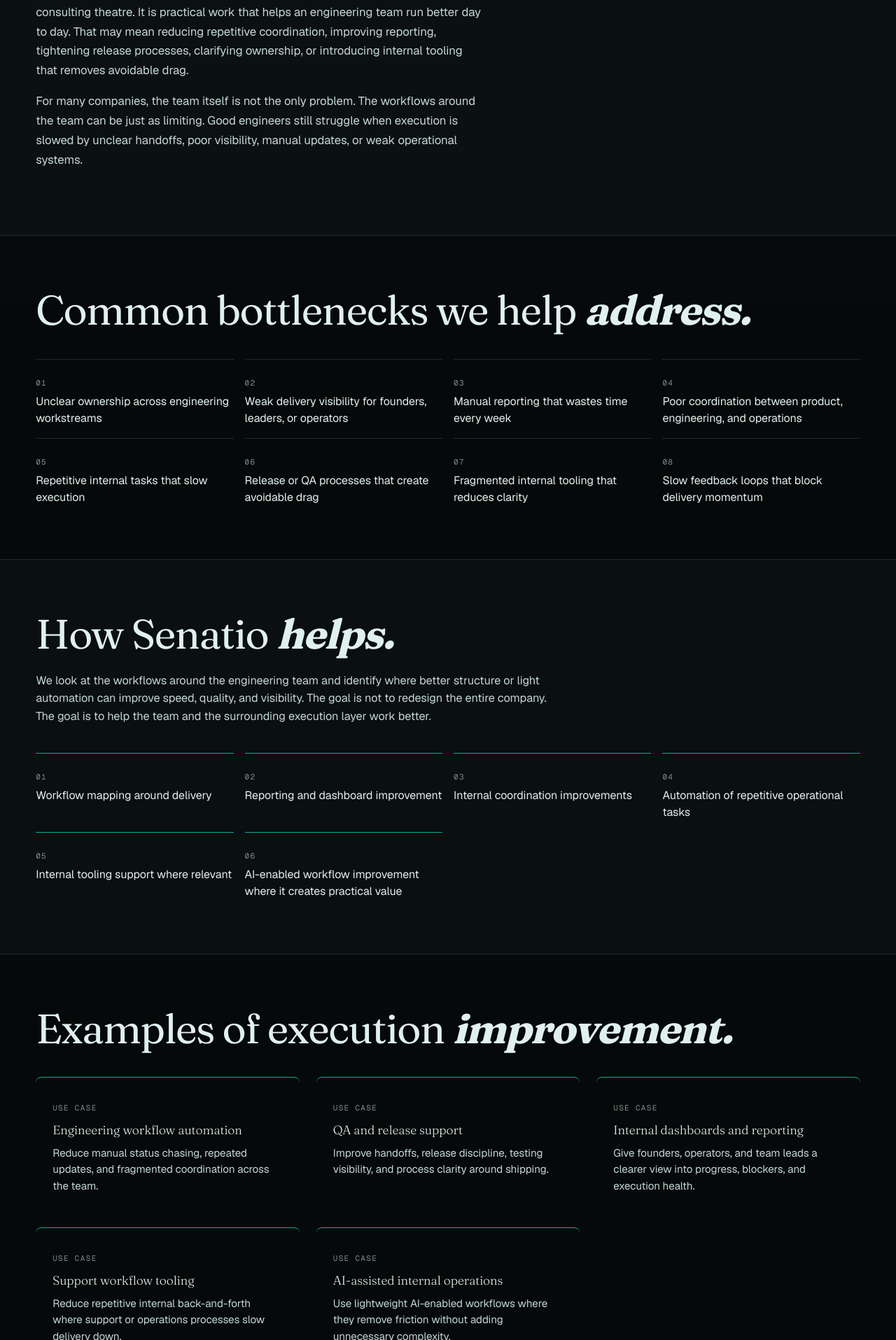
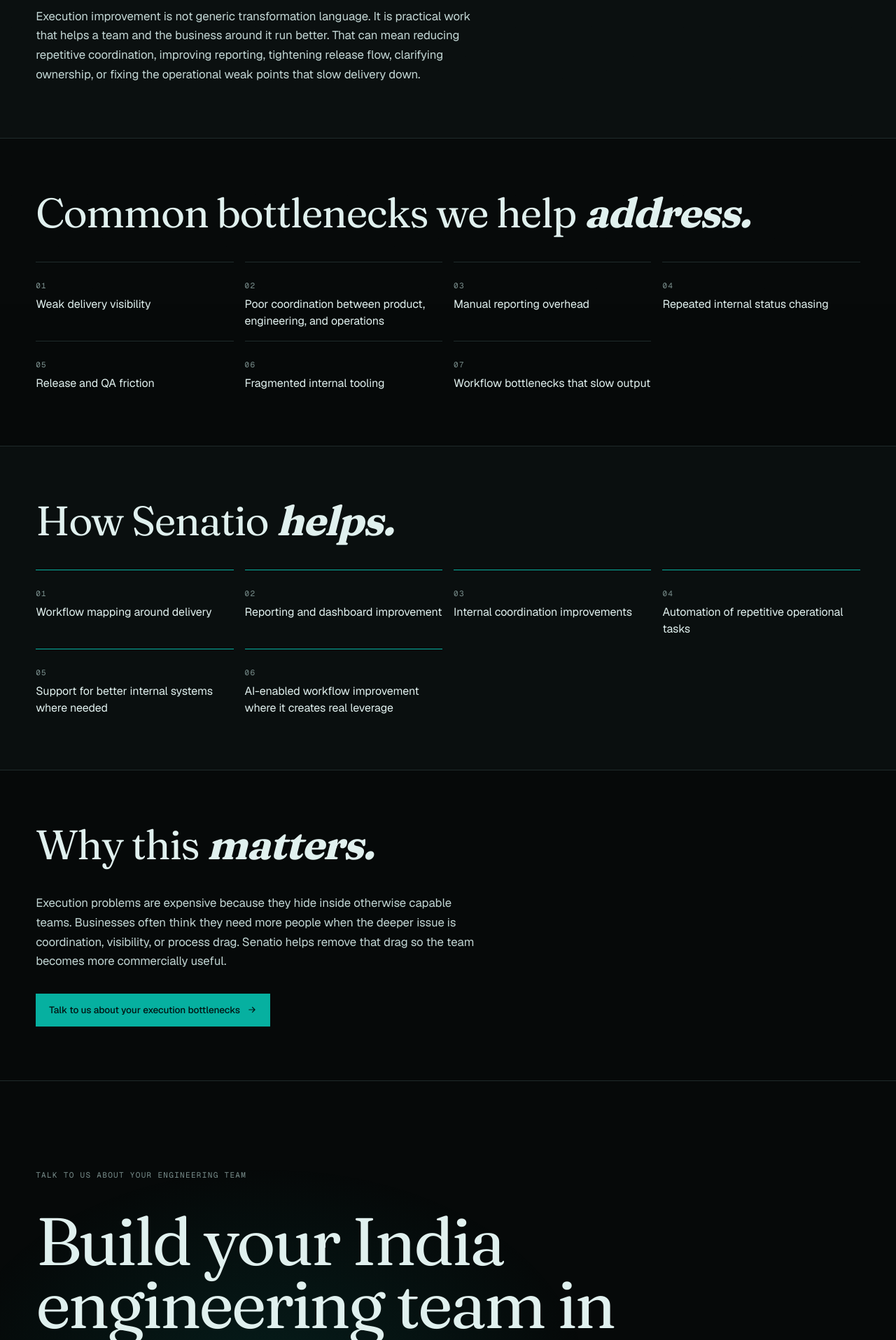
Before and after one commit to gugan-zemuria/Senatio-landing-page, a Next.js app: page /execution-improvement in a window 1280 px wide. Shown: the part 765-2680 px from the top of the page at 70% size. Built offline with nearby package versions, Linux system fonts and the light colour scheme.

Commit message:
refactor: simplify and streamline content on the execution improvement landing page

```diff
--- a/src/app/execution-improvement/page.tsx
+++ b/src/app/execution-improvement/page.tsx
@@ -9,7 +9,7 @@
 export const metadata: Metadata = {
   title: "Engineering Workflow Improvement and Automation | Senatio",
   description:
-    "Improve engineering execution through workflow improvement, delivery visibility, practical automation, and AI-enabled internal operations.",
+    "Senatio helps companies improve execution around engineering teams through workflow improvement, delivery visibility, practical automation, and internal operating support.",
 };
 
 const BtnArrow = () => (
@@ -28,15 +28,21 @@
   </svg>
 );
 
+const s = {
+  text: { color: "var(--fg-2)" as const, lineHeight: 1.65 as const, fontSize: "1.05rem" as const, margin: 0 as const },
+  textSm: { color: "var(--fg-2)" as const, lineHeight: 1.55 as const, fontSize: "0.95rem" as const, margin: 0 as const },
+  stack: { display: "flex" as const, flexDirection: "column" as const, gap: "16px" as const },
+  max: { maxWidth: "640px" as const },
+};
+
 const bottlenecks = [
-  "Unclear ownership across engineering workstreams",
-  "Weak delivery visibility for founders, leaders, or operators",
-  "Manual reporting that wastes time every week",
+  "Weak delivery visibility",
   "Poor coordination between product, engineering, and operations",
-  "Repetitive internal tasks that slow execution",
-  "Release or QA processes that create avoidable drag",
-  "Fragmented internal tooling that reduces clarity",
-  "Slow feedback loops that block delivery momentum",
+  "Manual reporting overhead",
+  "Repeated internal status chasing",
+  "Release and QA friction",
+  "Fragmented internal tooling",
+  "Workflow bottlenecks that slow output",
 ];
 
 const howWeHelp = [
@@ -44,38 +50,8 @@
   "Reporting and dashboard improvement",
   "Internal coordination improvements",
   "Automation of repetitive operational tasks",
-  "Internal tooling support where relevant",
-  "AI-enabled workflow improvement where it creates practical value",
-];
-
-const useCases = [
-  {
-    title: "Engineering workflow automation",
-    desc: "Reduce manual status chasing, repeated updates, and fragmented coordination across the team.",
-  },
-  {
-    title: "QA and release support",
-    desc: "Improve handoffs, release discipline, testing visibility, and process clarity around shipping.",
-  },
-  {
-    title: "Internal dashboards and reporting",
-    desc: "Give founders, operators, and team leads a clearer view into progress, blockers, and execution health.",
-  },
-  {
-    title: "Support workflow tooling",
-    desc: "Reduce repetitive internal back-and-forth where support or operations processes slow delivery down.",
-  },
-  {
-    title: "AI-assisted internal operations",
-    desc: "Use lightweight AI-enabled workflows where they remove friction without adding unnecessary complexity.",
-  },
-];
-
-const whatsNot = [
-  "Not generic AI consulting",
-  "Not broad business transformation across every function",
-  "Not disconnected automation experiments",
-  "Not a separate strategy layer with no operational follow-through",
+  "Support for better internal systems where needed",
+  "AI-enabled workflow improvement where it creates real leverage",
 ];
 
 export default function ExecutionImprovementPage() {
@@ -84,6 +60,7 @@
       <Grain />
       <Navbar />
       <main>
+        {/* ── Hero ── */}
         <section className="section" aria-labelledby="ei-hero-h">
           <div className="wrap">
             <div className="section-head">
@@ -95,45 +72,32 @@
                   Improve execution around your <em>engineering team.</em>
                 </h2>
                 <p className="section-lede" style={{ maxWidth: "68ch" }}>
-                  Building the right team is only part of the job. Delivery also
-                  depends on how work moves, how information is shared, and how
-                  much manual friction slows the team down. Senatio helps improve
-                  execution around the engineering team through better workflows,
-                  practical automation, and stronger visibility.
+                  Good engineers still underperform inside weak systems. Senatio helps improve execution around the engineering team through workflow redesign, better visibility, practical automation, and cleaner internal operating logic.
                 </p>
               </div>
             </div>
           </div>
         </section>
 
+        {/* ── What execution improvement really means ── */}
         <section className="section" style={{ background: "var(--bg-2)" }} aria-labelledby="what-h">
           <div className="wrap">
             <div className="section-head">
               <div data-reveal data-delay="1">
                 <h2 className="section-title" id="what-h">
-                  What execution improvement <em>means.</em>
+                  What execution improvement really <em>means.</em>
                 </h2>
               </div>
             </div>
-            <div style={{ maxWidth: "640px" }} data-reveal>
-              <p style={{ color: "var(--fg-2)", lineHeight: 1.65, fontSize: "1.05rem" }}>
-                Execution improvement is not vague transformation language and it
-                is not broad consulting theatre. It is practical work that helps
-                an engineering team run better day to day. That may mean reducing
-                repetitive coordination, improving reporting, tightening release
-                processes, clarifying ownership, or introducing internal tooling
-                that removes avoidable drag.
-              </p>
-              <p style={{ color: "var(--fg-2)", lineHeight: 1.65, fontSize: "1.05rem", marginTop: "16px" }}>
-                For many companies, the team itself is not the only problem. The
-                workflows around the team can be just as limiting. Good engineers
-                still struggle when execution is slowed by unclear handoffs, poor
-                visibility, manual updates, or weak operational systems.
+            <div style={{ ...s.max, ...s.stack }} data-reveal>
+              <p style={s.text}>
+                Execution improvement is not generic transformation language. It is practical work that helps a team and the business around it run better. That can mean reducing repetitive coordination, improving reporting, tightening release flow, clarifying ownership, or fixing the operational weak points that slow delivery down.
               </p>
             </div>
           </div>
         </section>
 
+        {/* ── Common bottlenecks ── */}
         <section className="section" aria-labelledby="bottlenecks-h">
           <div className="wrap">
             <div className="section-head">
@@ -171,6 +135,7 @@
           </div>
         </section>
 
+        {/* ── How Senatio helps ── */}
         <section className="section" style={{ background: "var(--bg-2)" }} aria-labelledby="how-h">
           <div className="wrap">
             <div className="section-head">
@@ -178,13 +143,6 @@
                 <h2 className="section-title" id="how-h">
                   How Senatio <em>helps.</em>
                 </h2>
-                <p className="section-lede" style={{ maxWidth: "68ch" }}>
-                  We look at the workflows around the engineering team and
-                  identify where better structure or light automation can improve
-                  speed, quality, and visibility. The goal is not to redesign the
-                  entire company. The goal is to help the team and the surrounding
-                  execution layer work better.
-                </p>
               </div>
             </div>
             <div
@@ -215,137 +173,22 @@
           </div>
         </section>
 
-        <section className="section" aria-labelledby="usecases-h">
+        {/* ── Why this matters ── */}
+        <section className="section" aria-labelledby="why-h">
           <div className="wrap">
             <div className="section-head">
               <div data-reveal data-delay="1">
-                <h2 className="section-title" id="usecases-h">
-                  Examples of execution <em>improvement.</em>
+                <h2 className="section-title" id="why-h">
+                  Why this <em>matters.</em>
                 </h2>
               </div>
             </div>
-            <div
-              style={{
-                display: "grid",
-                gridTemplateColumns: "repeat(auto-fit, minmax(280px, 1fr))",
-                gap: "24px",
-              }}
-            >
-              {useCases.map((item) => (
-                <article
-                  key={item.title}
-                  style={{
-                    borderTop: "1px solid var(--accent)",
-                    paddingTop: "14px",
-                    background: "var(--bg)",
-                    padding: "24px",
-                    borderRadius: "8px",
-                  }}
-                  data-reveal
-                >
-                  <p className="mono" style={{ marginBottom: "8px" }}>
-                    Use case
-                  </p>
-                  <h3
-                    style={{
-                      fontFamily: "var(--serif)",
-                      fontSize: "1.1rem",
-                      margin: "0 0 8px",
-                      fontWeight: 380,
-                    }}
-                  >
-                    {item.title}
-                  </h3>
-                  <p style={{ color: "var(--fg-2)", lineHeight: 1.55, margin: 0, fontSize: "0.95rem" }}>
-                    {item.desc}
-                  </p>
-                </article>
-              ))}
+            <div style={{ ...s.max, ...s.stack }} data-reveal>
+              <p style={s.text}>
+                Execution problems are expensive because they hide inside otherwise capable teams. Businesses often think they need more people when the deeper issue is coordination, visibility, or process drag. Senatio helps remove that drag so the team becomes more commercially useful.
+              </p>
             </div>
-          </div>
-        </section>
-
-        <section className="section" style={{ background: "var(--bg-2)" }} aria-labelledby="not-h">
-          <div className="wrap">
-            <div className="section-head">
-              <div data-reveal data-delay="1">
-                <h2 className="section-title" id="not-h">
-                  What this is <em>not.</em>
-                </h2>
-              </div>
-            </div>
-            <div
-              style={{
-                display: "grid",
-                gridTemplateColumns: "repeat(auto-fit, minmax(240px, 1fr))",
-                gap: "16px",
-              }}
-            >
-              {whatsNot.map((item, i) => (
-                <article
-                  key={item}
-                  style={{
-                    borderTop: "1px solid var(--accent)",
-                    paddingTop: "14px",
-                  }}
-                  data-reveal
-                >
-                  <p style={{ color: "var(--fg)", lineHeight: 1.5, margin: 0, fontSize: "0.95rem" }}>
-                    {item}
-                  </p>
-                </article>
-              ))}
-            </div>
-            <div
-              style={{
-                marginTop: "32px",
-                paddingTop: "28px",
-                borderTop: "1px solid var(--line)",
-                maxWidth: "640px",
-              }}
-              data-reveal
-            >
-              <p
-                className="mono"
-                style={{ marginBottom: "14px", color: "var(--accent)" }}
-              >
-                Why this matters
-              </p>
-              <p
-                style={{
-                  color: "var(--fg-2)",
-                  lineHeight: 1.65,
-                  fontSize: "1.05rem",
-                  margin: "0 0 16px 0",
-                }}
-              >
-                Execution problems are expensive because they often hide behind
-                otherwise capable teams. A client may believe the issue is hiring
-                speed or staffing depth, when the deeper issue is coordination,
-                visibility, or process drag. By improving execution around the
-                engineering team, Senatio helps clients get more value out of the
-                team they are already building.
-              </p>
-              <p
-                className="mono"
-                style={{ marginBottom: "14px", color: "var(--accent)" }}
-              >
-                Where this fits
-              </p>
-              <p
-                style={{
-                  color: "var(--fg-2)",
-                  lineHeight: 1.65,
-                  fontSize: "1.05rem",
-                  margin: "0 0 24px 0",
-                }}
-              >
-                This work supports the Build, Operate, Scale model. It does not
-                replace it. Senatio is still fundamentally about helping clients
-                build and run strong engineering teams from India. Execution
-                improvement is the layer that helps those teams perform better
-                once they are live.
-              </p>
+            <div style={{ marginTop: "32px" }} data-reveal>
               <Link href="/contact" className="btn btn-primary">
                 <span>Talk to us about your execution bottlenecks</span>
                 <BtnArrow />
```
